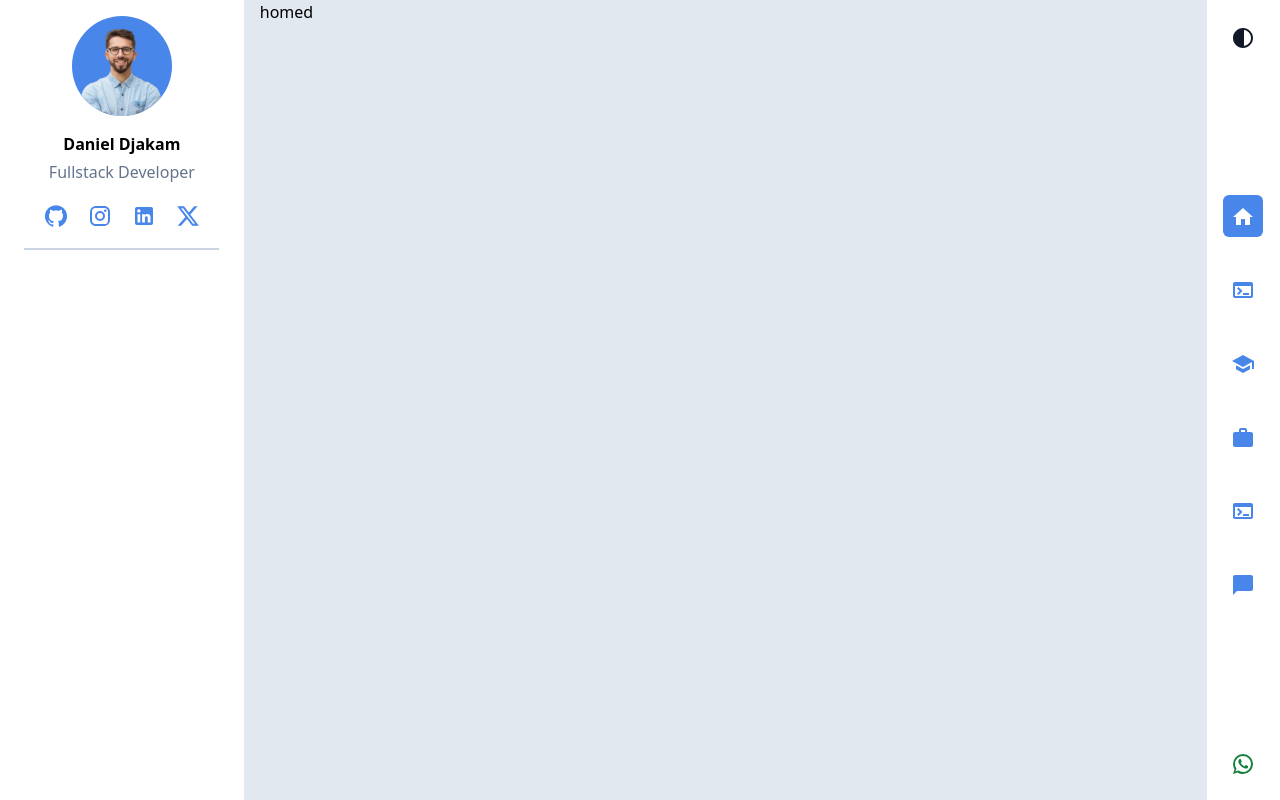
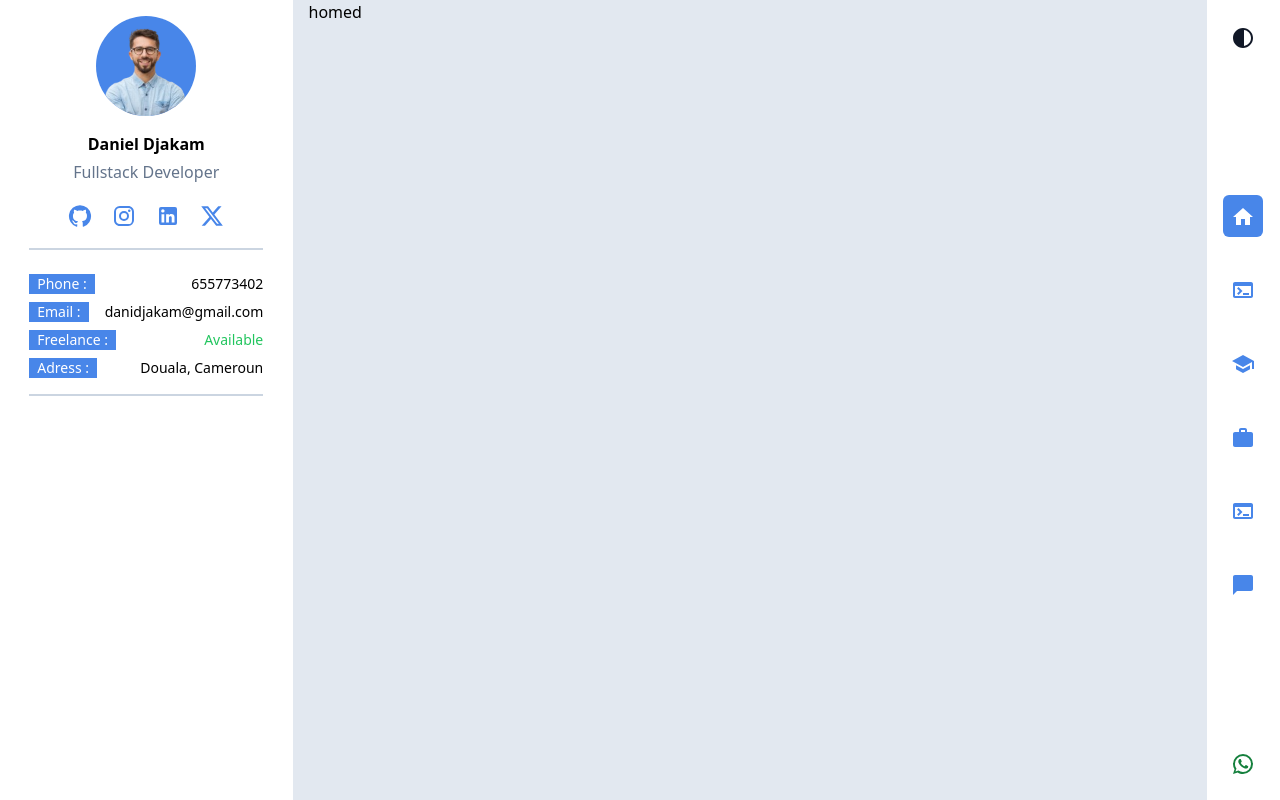
Before and after one commit to danieldjakam/my-portfolio, a React (Create React App) app: page / in a window 1280 px wide. Built offline with nearby package versions, Linux system fonts and the light colour scheme.

Commit message:
list informations

```diff
--- a/src/App.css
+++ b/src/App.css
@@ -3,7 +3,7 @@
 @tailwind utilities;
 
 .section-width{
-    width: calc(100vw - (250px + 75px));
+    width: calc(100vw - (300px + 75px));
 }
 
 .main{
--- a/src/components/global/SideBar.jsx
+++ b/src/components/global/SideBar.jsx
@@ -1,10 +1,19 @@
 import React from 'react'
 import Profile from '../ui/Profile'
+import InlineSideBarInfo from '../ui/InlineSideBarInfo'
 
 function SideBar() {
 	return (
-		<div className='w-[250px] py-4 flex flex-col items-center bg-white dark:bg-gray-900 text-black dark:text-white'>
+		<div className='w-[300px] py-4 flex flex-col items-center bg-white dark:bg-gray-900 text-black dark:text-white'>
 			<Profile/>
+			<div className="my-4 w-[80%]">
+				<InlineSideBarInfo text="Phone" description="655773402" />
+				<InlineSideBarInfo text="Email" description="danidjakam@gmail.com" />
+				<InlineSideBarInfo text="Freelance" description="Available" color="text-green-500" />
+				<InlineSideBarInfo text="Adress" description="Douala, Cameroun" />
+				<hr className="w-full mt-4 border border-slate-300 dark:border-slate-400" />
+			</div>
+
 		</div>
 	)
 }
--- /dev/null
+++ b/src/components/ui/InlineSideBarInfo.jsx
@@ -0,0 +1,16 @@
+import React from 'react'
+
+function InlineSideBarInfo({text, description, color}) {
+  return (
+    <div className='flex items-center justify-between text-sm my-2'>
+        <span className='bg-primary text-white px-2'>
+            {text} :
+        </span>
+        <span className={`${color ? color : ''}`}>
+            {description}
+        </span>
+    </div>
+  )
+}
+
+export default InlineSideBarInfo
--- a/src/components/ui/Profile.jsx
+++ b/src/components/ui/Profile.jsx
@@ -38,7 +38,7 @@ function Profile() {
                 </a>
             </div>
         </div>
-        <hr className="w-full mt-4 border border-slate-300" />
+        <hr className="w-full mt-4 border border-slate-300 dark:border-slate-400" />
     </div>
   )
 }
--- /dev/null
+++ b/src/components/ui/SideBarSection.jsx
@@ -0,0 +1,9 @@
+import React from 'react'
+
+function SideBarSection() {
+  return (
+    <div>SideBarSection</div>
+  )
+}
+
+export default SideBarSection
```
